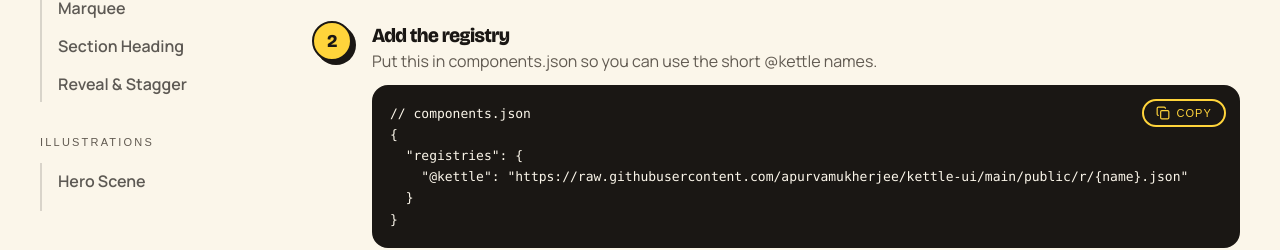
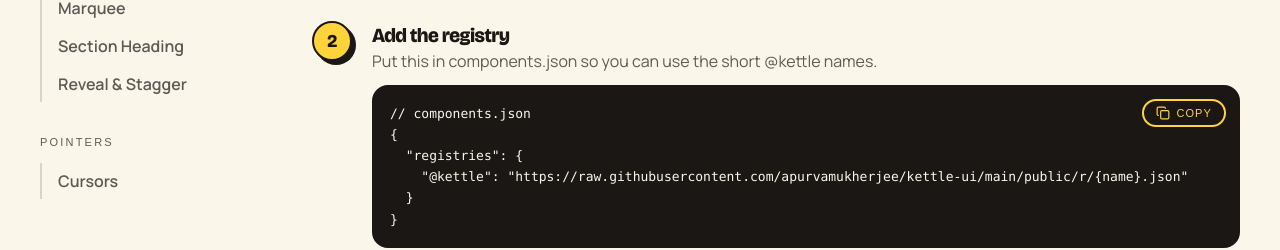
Before and after one commit to ShahadatTest/kettle-ui, a Next.js app: page / in a window 1280 px wide. Shown: the part 1717-1967 px from the top of the page. Built offline with nearby package versions, Linux system fonts and the light colour scheme; no server answers; a web font is replaced by a local one.

Commit message:
docs: add a Pointers group to the docs sidebar

```diff
--- a/components/docs/nav.ts
+++ b/components/docs/nav.ts
@@ -24,6 +24,7 @@ export const DOCS_NAV: NavGroup[] = [
       { id: "reveal", label: "Reveal & Stagger" },
     ],
   },
+  { group: "Pointers", items: [{ id: "cursors", label: "Cursors" }] },
   {
     group: "Illustrations",
     items: [
```
